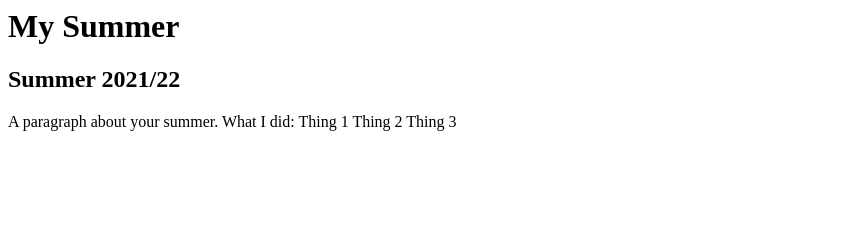
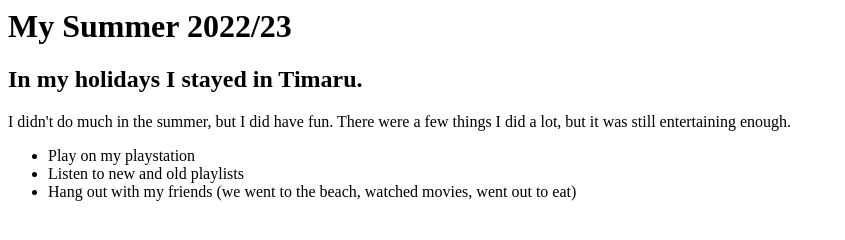
Before and after one commit to craighead-diocesan-school/my-summer-sophiep07, a plain HTML site: page index.html in a window 1280 px wide. Shown: the whole page, without its empty margins (0-845 px from the left). Drawn offline with Linux system fonts and the light colour scheme.

Commit message:
customized headings and explained my summer in little detail
:)

```diff
--- a/index.html
+++ b/index.html
@@ -1,14 +1,20 @@
 <h1>
-    My Summer
+    My Summer 2022/23
 </h1>
 <h2>
-    Summer 2021/22
+    In my holidays I stayed in Timaru.
 </h2>
 <p>
-    A paragraph about your summer.
-    What I did:
-
-    Thing 1
-    Thing 2
-    Thing 3
+    I didn't do much in the summer, but I did have fun. There were a few things I did a lot, but it was still entertaining enough.
+    <ul>
+        <li>
+            Play on my playstation
+        </li>
+        <li>
+            Listen to new and old playlists
+        </li>
+        <li>
+            Hang out with my friends (we went to the beach, watched movies, went out to eat)
+        </li>
+    </ul>
 </p>
```
